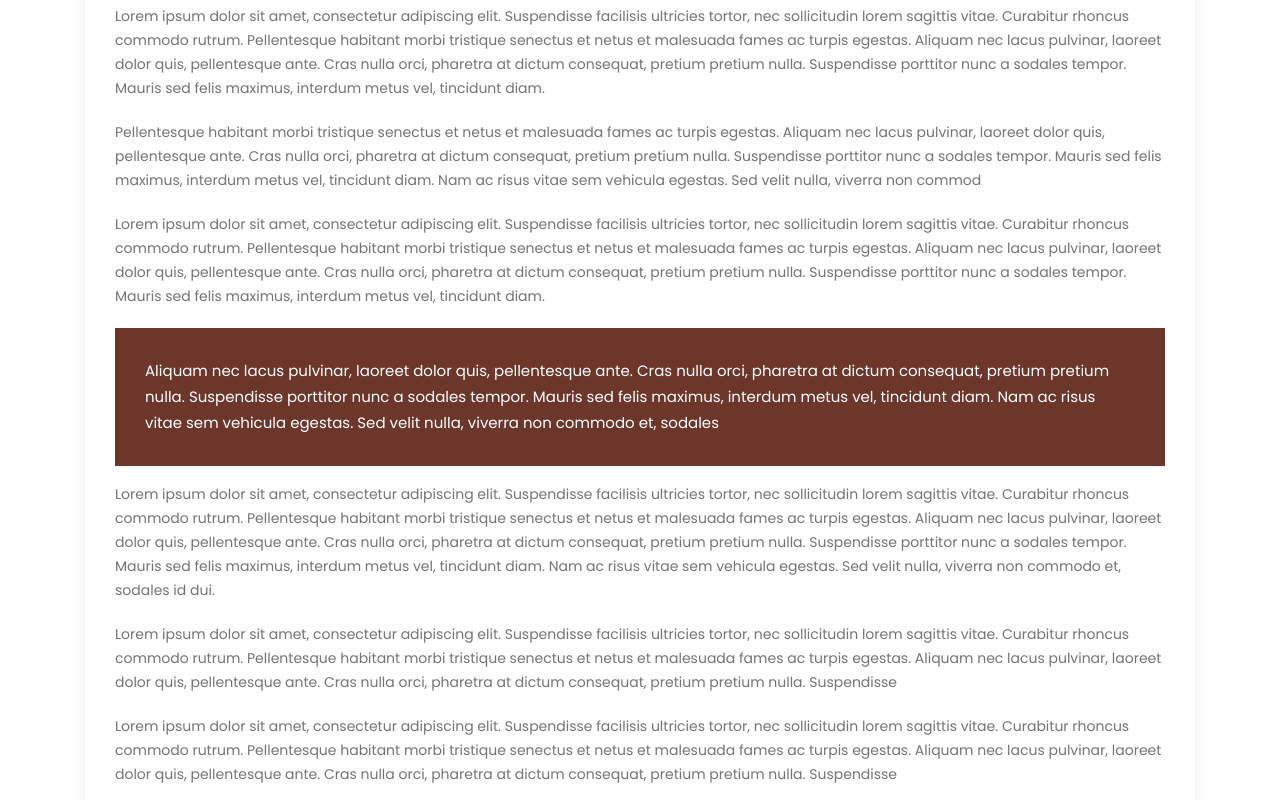
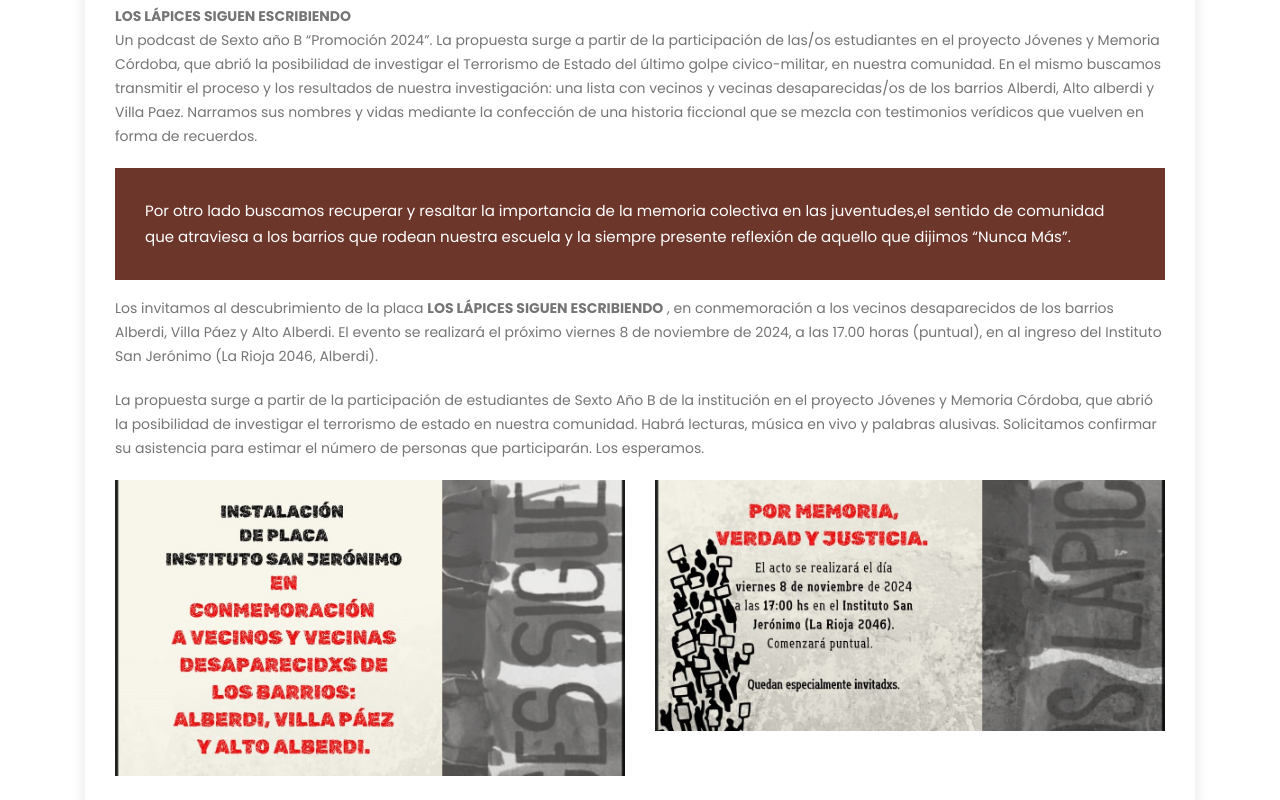
Before and after one commit to San-jeronimo/San-jeronimo.github.io, a plain HTML site: page Instituto-San-Jeronimo/blog-single.html in a window 1280 px wide. Shown: the part 1480-2280 px from the top of the page. Drawn offline with Linux system fonts and the light colour scheme; a script that the page names is missing.

Commit message:
Podcast 7-11-24

```diff
--- a/Instituto-San-Jeronimo/blog-single.html
+++ b/Instituto-San-Jeronimo/blog-single.html
@@ -107,7 +107,7 @@
 								<div class="main-menu">
 									<nav class="navigation">
 										<ul class="nav menu">
-											<li ><a href="#">Inicio </a></li>
+											<li ><a href="index.html">Inicio </a></li>
 											<li><a href="#">Instituto <i class="icofont-rounded-down"></i></a>
 												<ul class="dropdown">
 													<li><a href="historia.html">Historia</a></li>
@@ -204,15 +204,41 @@
 
 
 									<div class="news-text">
-										<p>Lorem ipsum dolor sit amet, consectetur adipiscing elit. Suspendisse facilisis ultricies tortor, nec sollicitudin lorem sagittis vitae. Curabitur rhoncus commodo rutrum. Pellentesque habitant morbi tristique senectus et netus et malesuada fames ac turpis egestas. Aliquam nec lacus pulvinar, laoreet dolor quis, pellentesque ante. Cras nulla orci, pharetra at dictum consequat, pretium pretium nulla. Suspendisse porttitor nunc a sodales tempor. Mauris sed felis maximus, interdum metus vel, tincidunt diam.</p>
-										<p>Pellentesque habitant morbi tristique senectus et netus et malesuada fames ac turpis egestas. Aliquam nec lacus pulvinar, laoreet dolor quis, pellentesque ante. Cras nulla orci, pharetra at dictum consequat, pretium pretium nulla. Suspendisse porttitor nunc a sodales tempor. Mauris sed felis maximus, interdum metus vel, tincidunt diam. Nam ac risus vitae sem vehicula egestas. Sed velit nulla, viverra non commod</p>
-										<p>Lorem ipsum dolor sit amet, consectetur adipiscing elit. Suspendisse facilisis ultricies tortor, nec sollicitudin lorem sagittis vitae. Curabitur rhoncus commodo rutrum. Pellentesque habitant morbi tristique senectus et netus et malesuada fames ac turpis egestas. Aliquam nec lacus pulvinar, laoreet dolor quis, pellentesque ante. Cras nulla orci, pharetra at dictum consequat, pretium pretium nulla. Suspendisse porttitor nunc a sodales tempor. Mauris sed felis maximus, interdum metus vel, tincidunt diam.</p>
+
+										<p><b>LOS LÁPICES SIGUEN ESCRIBIENDO</b><br>
+
+											Un podcast de Sexto año B “Promoción 2024”.
+											 La propuesta surge a partir de la participación de las/os estudiantes en el proyecto Jóvenes y Memoria Córdoba, que abrió la posibilidad de investigar el Terrorismo de Estado del último golpe civico-militar, en nuestra comunidad.
+
+											En el mismo buscamos transmitir el proceso y  los resultados de nuestra investigación: una lista con vecinos y vecinas desaparecidas/os  de los barrios  Alberdi, Alto alberdi y Villa Paez. Narramos sus nombres y vidas  mediante la confección de una historia ficcional que se mezcla con testimonios verídicos que vuelven en forma de recuerdos. </p>
 										<blockquote class="overlay">
-											<p>Aliquam nec lacus pulvinar, laoreet dolor quis, pellentesque ante. Cras nulla orci, pharetra at dictum consequat, pretium pretium nulla. Suspendisse porttitor nunc a sodales tempor. Mauris sed felis maximus, interdum metus vel, tincidunt diam. Nam ac risus vitae sem vehicula egestas. Sed velit nulla, viverra non commodo et, sodales</p>
+											<p>Por otro lado buscamos recuperar y resaltar  la importancia de la memoria colectiva en las juventudes,el sentido de comunidad que atraviesa a los barrios  que rodean nuestra escuela y la siempre presente reflexión de aquello que dijimos “Nunca Más”.</p>
 										</blockquote>
-										<p>Lorem ipsum dolor sit amet, consectetur adipiscing elit. Suspendisse facilisis ultricies tortor, nec sollicitudin lorem sagittis vitae. Curabitur rhoncus commodo rutrum. Pellentesque habitant morbi tristique senectus et netus et malesuada fames ac turpis egestas. Aliquam nec lacus pulvinar, laoreet dolor quis, pellentesque ante. Cras nulla orci, pharetra at dictum consequat, pretium pretium nulla. Suspendisse porttitor nunc a sodales tempor. Mauris sed felis maximus, interdum metus vel, tincidunt diam. Nam ac risus vitae sem vehicula egestas. Sed velit nulla, viverra non commodo et, sodales id dui.</p>
-										<p>Lorem ipsum dolor sit amet, consectetur adipiscing elit. Suspendisse facilisis ultricies tortor, nec sollicitudin lorem sagittis vitae. Curabitur rhoncus commodo rutrum. Pellentesque habitant morbi tristique senectus et netus et malesuada fames ac turpis egestas. Aliquam nec lacus pulvinar, laoreet dolor quis, pellentesque ante. Cras nulla orci, pharetra at dictum consequat, pretium pretium nulla. Suspendisse</p>
-										<p>Lorem ipsum dolor sit amet, consectetur adipiscing elit. Suspendisse facilisis ultricies tortor, nec sollicitudin lorem sagittis vitae. Curabitur rhoncus commodo rutrum. Pellentesque habitant morbi tristique senectus et netus et malesuada fames ac turpis egestas. Aliquam nec lacus pulvinar, laoreet dolor quis, pellentesque ante. Cras nulla orci, pharetra at dictum consequat, pretium pretium nulla. Suspendisse</p>
+										<p>Los invitamos al descubrimiento de la placa <b>LOS LÁPICES SIGUEN ESCRIBIENDO</b> , en conmemoración a los vecinos desaparecidos de los barrios Alberdi, Villa Páez y Alto Alberdi.
+
+											El evento se realizará el próximo viernes 8 de noviembre de 2024, a las 17.00 horas (puntual), en al ingreso del Instituto San Jerónimo (La Rioja 2046, Alberdi). </p>
+										<p>La propuesta surge a partir de la participación de estudiantes de Sexto Año B de la institución en el proyecto Jóvenes y Memoria Córdoba, que abrió la posibilidad de investigar el terrorismo de estado en nuestra comunidad.
+
+											Habrá lecturas, música en vivo y palabras alusivas.
+
+											Solicitamos confirmar su asistencia para estimar el número de personas que participarán.
+
+											Los esperamos.</p>
+										<div class="image-gallery">
+											<div class="row">
+												<div class="col-lg-6 col-md-6 col-12">
+													<div class="single-image">
+														<img src="img/podcast1.jpeg" alt="#">
+													</div>
+												</div>
+												<div class="col-lg-6 col-md-6 col-12">
+													<div class="single-image">
+														<img src="img/podcast2.jpeg" alt="#">
+													</div>
+												</div>
+											</div>
+										</div>
+
 									</div>
 
 								</div>
@@ -271,9 +297,9 @@
 										<ul>
 											<li><a href="inscripciones.html"><i class="fa fa-caret-right" aria-hidden="true"></i>Inscripciones</a></li>
 											<li><a href="admisiones-2025.html"><i class="fa fa-caret-right" aria-hidden="true"></i>Admisiones 2025</a></li>
-											<li><a href="blog-con-imagenes.html"><i class="fa fa-caret-right" aria-hidden="true"></i>Autogestión Familias</a></li>
+											<li><a href="http://deioweb.com.ar/SAG"><i class="fa fa-caret-right" aria-hidden="true"></i>Autogestión Familias</a></li>
 											<li><a href="Nota Matricula 2025 San Jerónimo1.docx.pdf"><i class="fa fa-caret-right" aria-hidden="true"></i>Matrículas</a></li>
-											<li><a href="#"><i class="fa fa-caret-right" aria-hidden="true"></i>Próximamente PODCAST</a></li>
+											<li><a href="#"><i class="fa fa-caret-right" aria-hidden="true"></i>PODCAST</a></li>
 										</ul>
 									</div>
 
```
Also changed, not shown: Instituto-San-Jeronimo/admisiones-2025.html (+1 -1 lines), Instituto-San-Jeronimo/blog-con-imagenes.html (+2 -2 lines), Instituto-San-Jeronimo/historia.html (+1 -1 lines), Instituto-San-Jeronimo/index.html (+1 -1 lines), Instituto-San-Jeronimo/inscripciones.html (+1 -1 lines), Instituto-San-Jeronimo/quienes-somos.html (+1 -1 lines), Instituto-San-Jeronimo/valores-mision-vision.html (+1 -1 lines), Instituto-San-Jeronimo/img/podcast1.jpeg (added), Instituto-San-Jeronimo/img/podcast2.jpeg (added), 1 other file.
